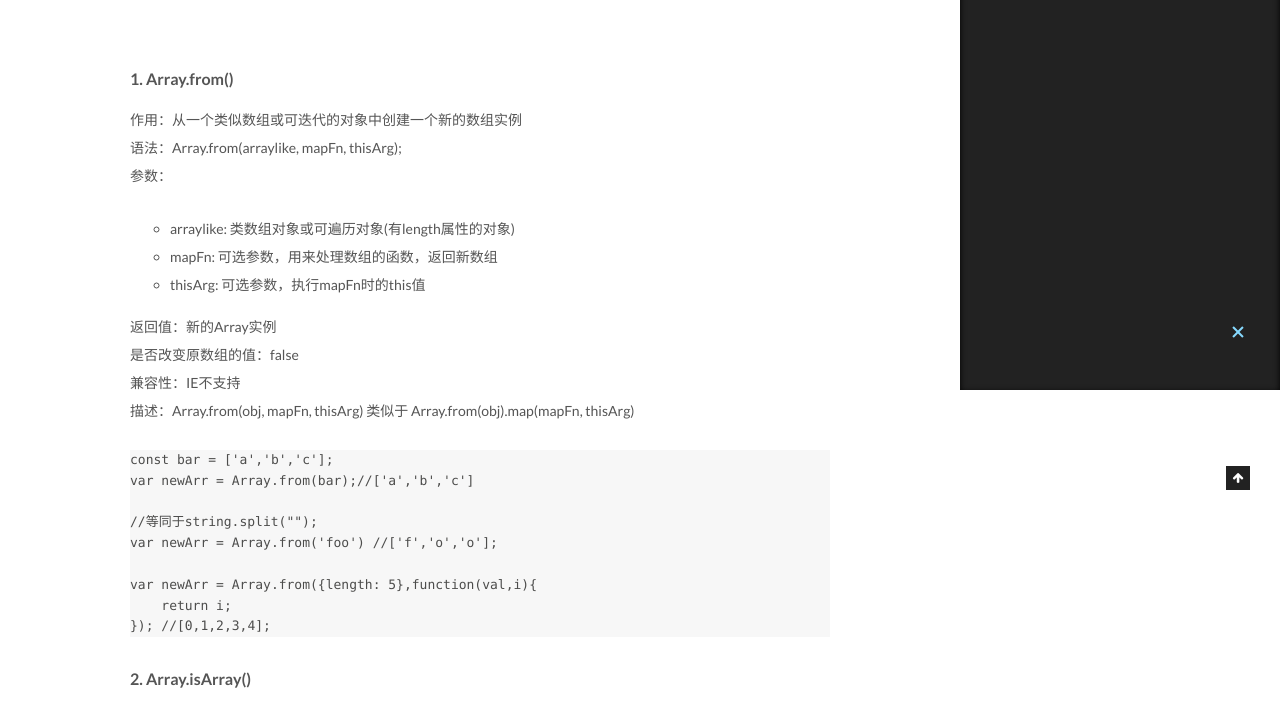
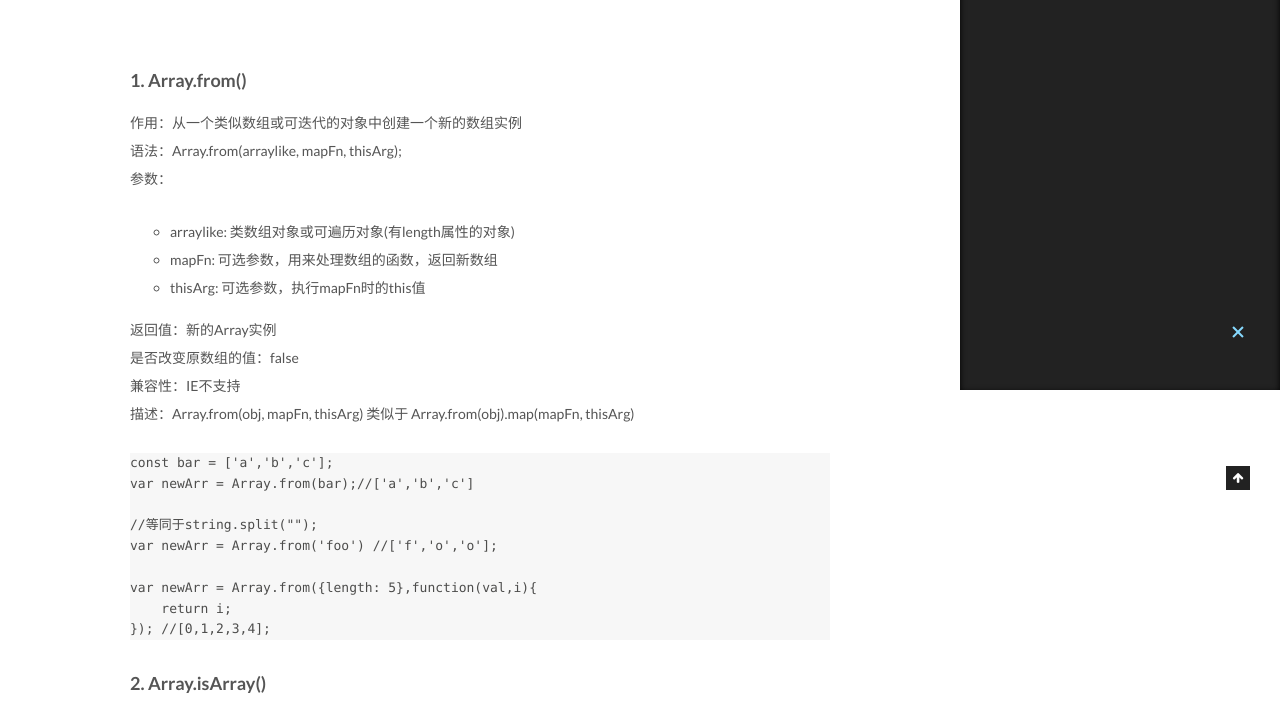
Before and after one commit to Godzhang/Godzhang.github.io, a plain HTML site: page 2017/06/23/Array对象内置方法总结/index.html in a window 1280 px wide. Shown: the part 410-1113 px from the top of the page. Drawn offline with Linux system fonts and the light colour scheme.

Commit message:
Site updated: 2017-06-24 08:53:36

```diff
--- a/2017/06/23/Array对象内置方法总结/index.html
+++ b/2017/06/23/Array对象内置方法总结/index.html
@@ -96,7 +96,7 @@
 <meta property="og:url" content="http://yoursite.com/2017/06/23/Array对象内置方法总结/index.html">
 <meta property="og:site_name" content="Hexo">
 <meta property="og:description" content="1. Array.from()作用：从一个类似数组或可迭代的对象中创建一个新的数组实例语法：Array.from(arraylike, mapFn, thisArg);参数：   arraylike: 类数组对象或可遍历对象(有length属性的对象) mapFn: 可选参数，用来处理数组的函数，返回新数组 thisArg: 可选参数，执行mapFn时的this值  返回值：新的Array实例是否">
-<meta property="og:updated_time" content="2017-06-24T00:52:43.340Z">
+<meta property="og:updated_time" content="2017-06-24T00:53:30.112Z">
 <meta name="twitter:card" content="summary">
 <meta name="twitter:title" content="Array对象内置方法总结">
 <meta name="twitter:description" content="1. Array.from()作用：从一个类似数组或可迭代的对象中创建一个新的数组实例语法：Array.from(arraylike, mapFn, thisArg);参数：   arraylike: 类数组对象或可遍历对象(有length属性的对象) mapFn: 可选参数，用来处理数组的函数，返回新数组 thisArg: 可选参数，执行mapFn时的this值  返回值：新的Array实例是否">
@@ -317,7 +317,7 @@
 
 
 
-        <h4 id="1-Array-from"><a href="#1-Array-from" class="headerlink" title="1. Array.from()"></a>1. Array.from()</h4><p>作用：从一个类似数组或可迭代的对象中创建一个新的数组实例<br>语法：Array.from(arraylike, mapFn, thisArg);<br>参数： </p>
+        <h3 id="1-Array-from"><a href="#1-Array-from" class="headerlink" title="1. Array.from()"></a>1. Array.from()</h3><p>作用：从一个类似数组或可迭代的对象中创建一个新的数组实例<br>语法：Array.from(arraylike, mapFn, thisArg);<br>参数： </p>
 <ul>
 <li>arraylike: 类数组对象或可遍历对象(有length属性的对象)</li>
 <li>mapFn: 可选参数，用来处理数组的函数，返回新数组</li>
@@ -333,7 +333,7 @@ var newArr = Array.from(&apos;foo&apos;) //[&apos;f&apos;,&apos;o&apos;,&apos;o&
 var newArr = Array.from({length: 5},function(val,i){
     return i;
 }); //[0,1,2,3,4];
-</code></pre><h4 id="2-Array-isArray"><a href="#2-Array-isArray" class="headerlink" title="2. Array.isArray()"></a>2. Array.isArray()</h4><p>作用：用于确定传递的值是否是一个 Array<br>语法：Array.isArray(obj)<br>参数：</p>
+</code></pre><h3 id="2-Array-isArray"><a href="#2-Array-isArray" class="headerlink" title="2. Array.isArray()"></a>2. Array.isArray()</h3><p>作用：用于确定传递的值是否是一个 Array<br>语法：Array.isArray(obj)<br>参数：</p>
 <ul>
 <li>obj: 需要检测的值</li>
 </ul>
@@ -497,7 +497,7 @@ Array.isArray({foo: 123});
 
 
 
-              <div class="post-toc-content"><ol class="nav"><li class="nav-item nav-level-4"><a class="nav-link" href="#1-Array-from"><span class="nav-number">1.</span> <span class="nav-text">1. Array.from()</span></a></li><li class="nav-item nav-level-4"><a class="nav-link" href="#2-Array-isArray"><span class="nav-number">2.</span> <span class="nav-text">2. Array.isArray()</span></a></li></ol></div>
+              <div class="post-toc-content"><ol class="nav"><li class="nav-item nav-level-3"><a class="nav-link" href="#1-Array-from"><span class="nav-number">1.</span> <span class="nav-text">1. Array.from()</span></a></li><li class="nav-item nav-level-3"><a class="nav-link" href="#2-Array-isArray"><span class="nav-number">2.</span> <span class="nav-text">2. Array.isArray()</span></a></li></ol></div>
 
 
           </div>
--- a/css/main.css
+++ b/css/main.css
@@ -1695,7 +1695,7 @@ pre .javascript .function {
   width: 4px;
   height: 4px;
   border-radius: 50%;
-  background: #3c8cff;
+  background: #ffffeb;
 }
 .links-of-blogroll {
   font-size: 13px;
```
Also changed, not shown: index.html (+2 -2 lines).
